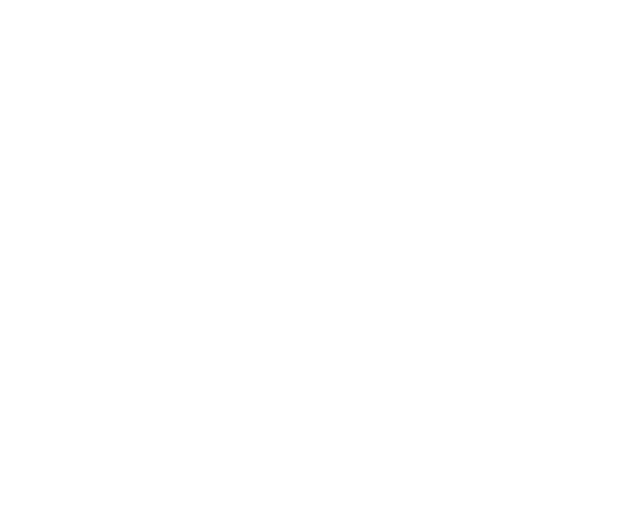
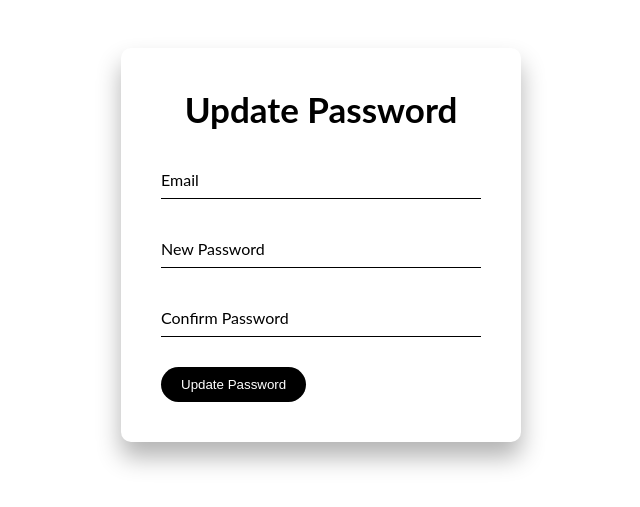
Before and after one commit to akindoju/submit-form-front, a React (Create React App) app: page /update-password in a window 1280 px wide. Shown: the part 155-662 px from the top of the page, without its empty margins (319-959 px from the left). Built offline with nearby package versions, Linux system fonts and the light colour scheme.

Commit message:
Added update password page

```diff
--- a/src/App.js
+++ b/src/App.js
@@ -9,6 +9,7 @@ import Profile from './pages/Profile/Profile';
 import DeleteUser from './pages/DeleteUser/DeleteUser';
 import UpdateName from './pages/UpdateName/UpdateName';
 import UpdateEmail from './pages/UpdateEmail/UpdateEmail';
+import UpdatePassword from './UpdatePassword/UpdatePassword';
 
 const App = () => {
   return (
@@ -38,6 +39,9 @@ const App = () => {
         <Route path="/update-email" exact>
           <UpdateEmail />
         </Route>
+        <Route path="/update-password" exact>
+          <UpdatePassword />
+        </Route>
         <Route path="/delete" exact>
           <DeleteUser />
         </Route>
--- /dev/null
+++ b/src/UpdatePassword/UpdatePassword.jsx
@@ -0,0 +1,126 @@
+import React from 'react';
+import { Formik } from 'formik';
+import * as Yup from 'yup';
+
+const UpdatePassword = () => {
+  const validateSchema = Yup.object().shape({
+    email: Yup.string()
+      .email('Invalid Email')
+      .required('Current Email is required'),
+
+    newPassword: Yup.string()
+      .min(6, 'Password should be at least 6 characters')
+      .required('Password is required'),
+
+    confirmNewPassword: Yup.string().oneOf(
+      [Yup.ref('newPassword'), null],
+      'Passwords do not match'
+    ),
+  });
+
+  return (
+    <div className="signInContainer">
+      <h2>Update Password</h2>
+      <Formik
+        initialValues={{
+          email: '',
+          newPassword: '',
+          confirmNewPassword: '',
+        }}
+        validationSchema={validateSchema}
+        onSubmit={async (values, { setSubmitting, resetForm }) => {
+          setSubmitting(true);
+
+          await fetch('http://localhost:5000/update/password', {
+            method: 'put',
+            headers: { 'Content-Type': 'application/json' },
+            body: JSON.stringify({
+              email: values.email,
+              newPassword: values.newPassword,
+            }),
+          })
+            .then((res) => res.json())
+            .then((data) => {
+              if (data === 'Successful') {
+                alert('Successful');
+                resetForm();
+              } else {
+                alert('Something went wrong');
+              }
+            });
+
+          setSubmitting(false);
+        }}
+      >
+        {({
+          handleBlur,
+          handleChange,
+          handleSubmit,
+          touched,
+          values,
+          errors,
+          isSubmitting,
+        }) => {
+          return (
+            <form onSubmit={handleSubmit}>
+              <div className="credentials">
+                <input
+                  type="email"
+                  name="email"
+                  onChange={handleChange}
+                  onBlur={handleBlur}
+                  value={values.email}
+                  required
+                />
+                <label htmlFor="email">Email</label>
+                <div className="errMsg-span">
+                  {errors.email && touched.email ? errors.email : null}
+                </div>
+              </div>
+
+              <div className="credentials">
+                <input
+                  type="password"
+                  name="newPassword"
+                  onChange={handleChange}
+                  onBlur={handleBlur}
+                  value={values.newPassword}
+                  required
+                />
+                <label htmlFor="newPassword">New Password</label>
+                <div className="errMsg-span">
+                  {errors.newPassword && touched.newPassword
+                    ? errors.newPassword
+                    : null}
+                </div>
+              </div>
+
+              <div className="credentials">
+                <input
+                  type="password"
+                  name="confirmNewPassword"
+                  onChange={handleChange}
+                  onBlur={handleBlur}
+                  value={values.confirmNewPassword}
+                  required
+                />
+                <label htmlFor="confirmNewPassword">Confirm Password</label>
+                <div className="errMsg-span">
+                  {errors.confirmNewPassword && touched.confirmNewPassword
+                    ? errors.confirmNewPassword
+                    : null}
+                </div>
+              </div>
+
+              <button type="submit" className="formBtn">
+                Update Password
+              </button>
+            </form>
+          );
+        }}
+      </Formik>
+    </div>
+  );
+};
+
+export default UpdatePassword;
```
